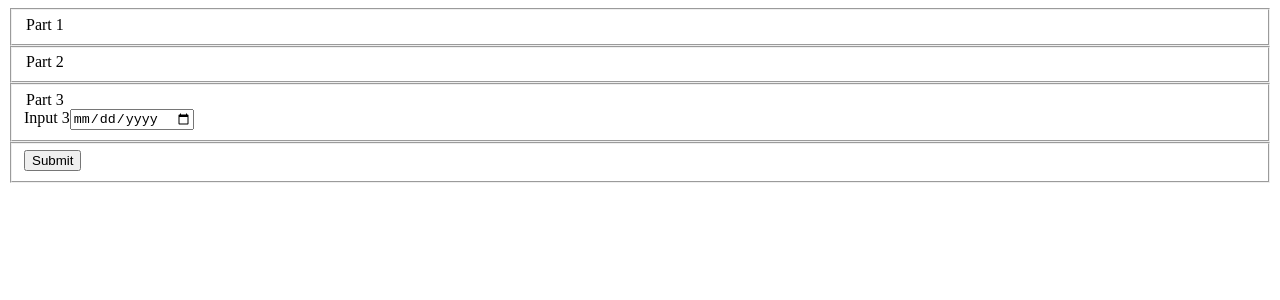
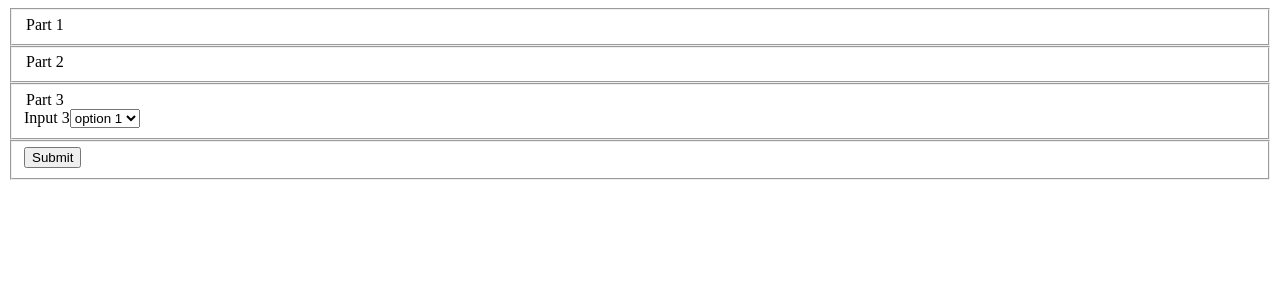
Before and after one commit to washoe/vue-details-form, a Vue app: page / in a window 1280 px wide. Both pictures are taken after a click on the heading "Part 3". Shown: the top 300 px of the page. Built offline with nearby package versions, Linux system fonts and the light colour scheme.

Commit message:
Try adding select element

```diff
--- a/src/components/DetailsForm.vue
+++ b/src/components/DetailsForm.vue
@@ -10,7 +10,10 @@
     </FormSection>
     <FormSection section-title="Part 3">
       <label for="input3">Input 3</label>
-      <input type="date" id="input3" name="input3">
+      <select id="input3" name="input3">
+        <option>option 1</option>
+        <option>option 2</option>
+      </select>
     </FormSection>
     <fieldset>
       <button type="submit">Submit</button>
```
